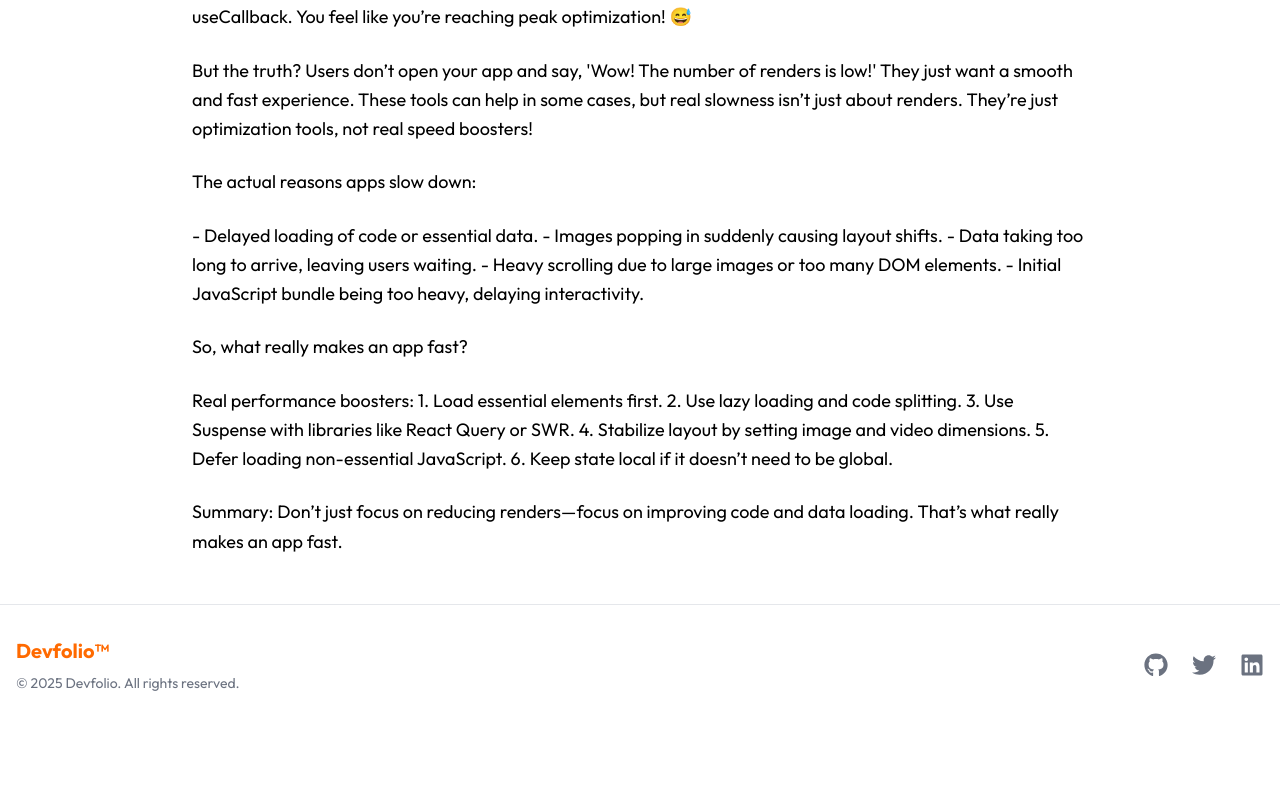
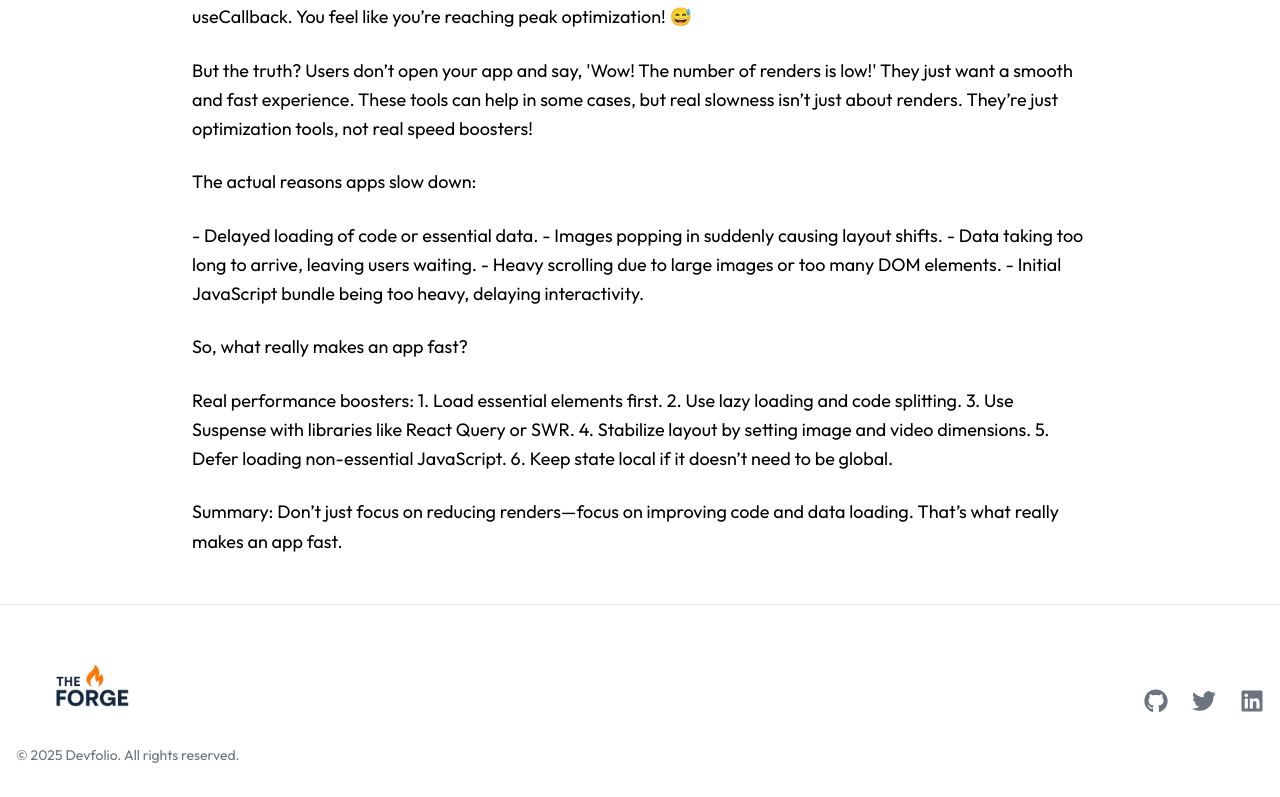
Before and after one commit to Youssef-elmohamadi/Youssef_Devfolio, a Next.js app: page /blog/react-performance-beyond-memo in a window 1280 px wide. Shown: the part 331-1128 px from the top of the page. Before the commit the page ends 1056 px from the top, so only its background shows below. Built offline with nearby package versions, Linux system fonts and the light colour scheme.

Commit message:
add new logo to the footer

```diff
--- a/src/app/(site)/blog/[slug]/page.tsx
+++ b/src/app/(site)/blog/[slug]/page.tsx
@@ -4,19 +4,13 @@ import { generateSEO } from "@/utils/seo";
 import type { Metadata } from "next";
 import SingleBlogClient from "./SingleBlogClient";
 
-type BlogPageProps = {
-  params: {
-    slug: string;
-  };
-};
-
-
-export async function generateMetadata({ params }: BlogPageProps): Promise<Metadata> {
+export async function generateMetadata({
+  params,
+}: {
+  params: { slug: string };
+}): Promise<Metadata> {
   const blogPost = blogs.find((blog) => blog.slug === params.slug);
-
-  if (!blogPost) {
-    notFound();
-  }
+  if (!blogPost) notFound();
 
   const url = `https://youssef-devfolio.vercel.app/blog/${blogPost.slug}`;
 
@@ -28,12 +22,13 @@ export async function generateMetadata({ params }: BlogPageProps): Promise<Metad
   });
 }
 
-export default function SingleBlogPage({ params }: PageProps) {
+export default function SingleBlogPage({
+  params,
+}: {
+  params: { slug: string };
+}) {
   const blogPost = blogs.find((blog) => blog.slug === params.slug);
-
-  if (!blogPost) {
-    notFound();
-  }
+  if (!blogPost) notFound();
 
   return <SingleBlogClient blogPost={blogPost} />;
 }
--- a/src/app/(site)/components/Footer.tsx
+++ b/src/app/(site)/components/Footer.tsx
@@ -1,3 +1,4 @@
+import Image from "next/image";
 import Link from "next/link";
 import { FaGithub, FaTwitter, FaLinkedin } from "react-icons/fa";
 
@@ -9,9 +10,25 @@ export default function Footer() {
           <div className="mb-4 md:mb-0">
             <Link
               href="/"
-              className="text-xl text-center md:text-left font-bold text-primary"
+              className="text-xl block dark:hidden font-bold text-primary"
             >
-              Devfolio&trade;
+              <Image
+                src="/logo/light-logo.webp"
+                width={150}
+                height={100}
+                alt="the Forge Logo"
+              />
+            </Link>
+            <Link
+              href="/"
+              className="text-xl hidden dark:block font-bold text-primary"
+            >
+              <Image
+                src="/logo/dark-logo.webp"
+                width={150}
+                height={100}
+                alt="the Forge Logo"
+              />
             </Link>
             <p className="text-sm text-center md:text-left text-secondary mt-2">
               © {new Date().getFullYear()} Devfolio. All rights reserved.
```
